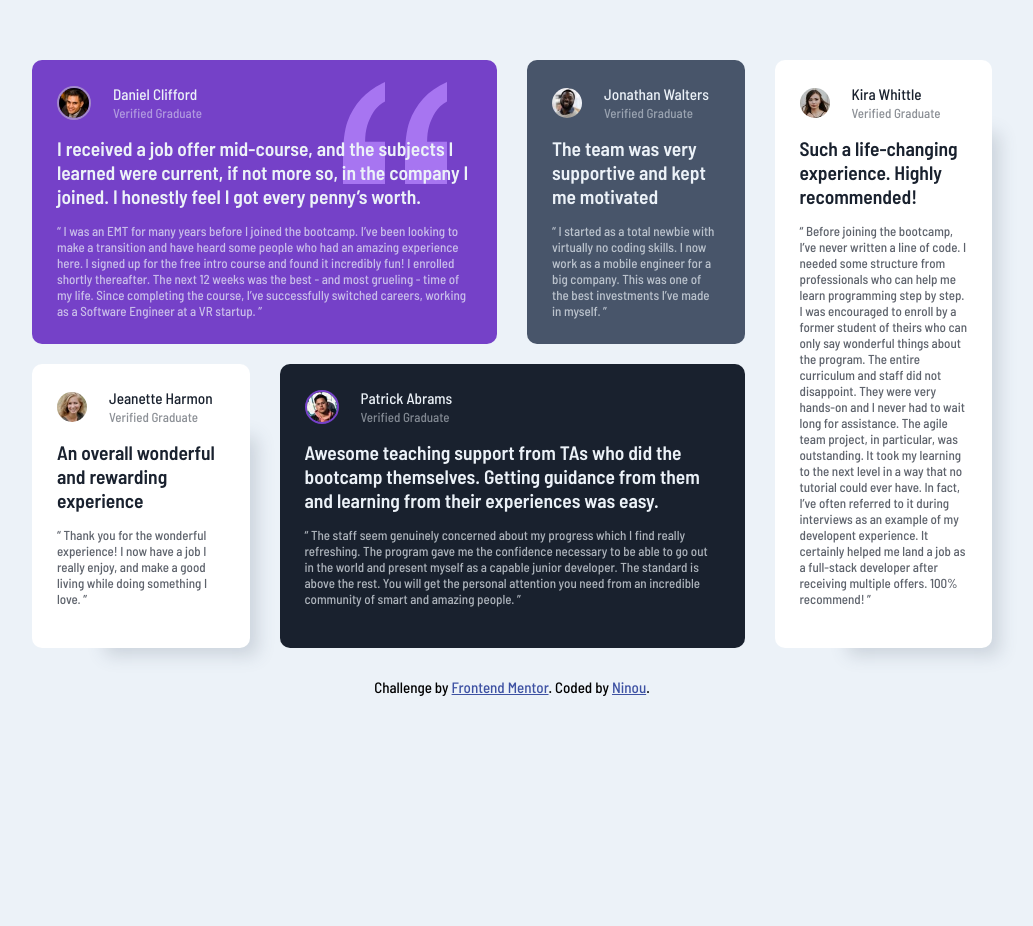
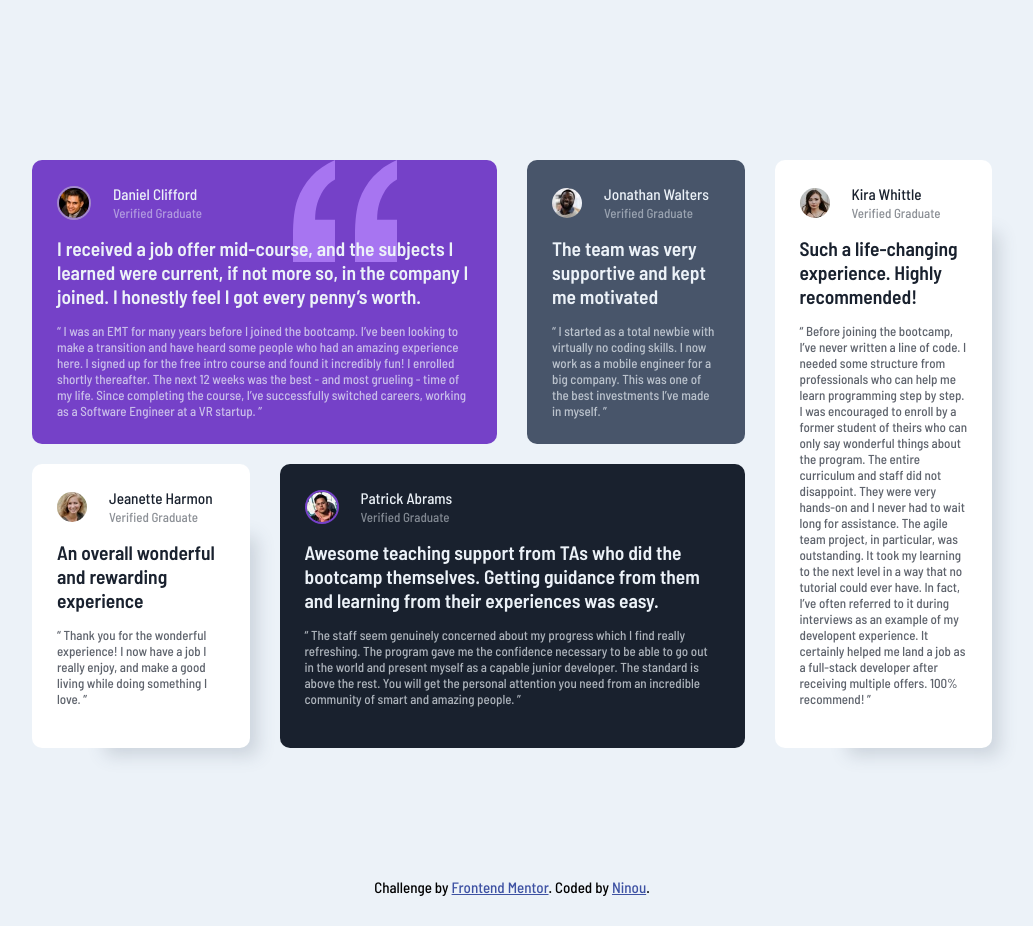
Before and after one commit to Ninou01/testimonials-grid, a plain HTML site: page index.html in a window 1280 px wide. Shown: the whole page, without its empty margins (128-1161 px from the left). Before the commit the page ends 800 px from the top, so only its background shows below. Drawn offline with Linux system fonts and the light colour scheme.

Commit message:
setting container max-width and changing container margin

```diff
--- a/CSS/style.css
+++ b/CSS/style.css
@@ -24,7 +24,7 @@ body {
     display: grid;
     grid-gap: 20px 30px;
     width: 75%;
-    margin: 60px auto;
+    margin: 160px auto;
 }
 
 .container > * {
@@ -97,8 +97,8 @@ body {
 .one .quotation-image {
     position: absolute;
     z-index: 0;
-    top: 22px;
-    right: 50px;
+    top: 0;
+    right: 100px;
 }
 
 .one .profile-image {
@@ -163,6 +163,7 @@ body {
 
 @media only screen and (min-width: 1025px) {
     .container {
+        max-width: 1110px;
         grid-template-columns: repeat(4, 1fr);
         grid-template-rows: repeat(2, 1fr);
     }
```
